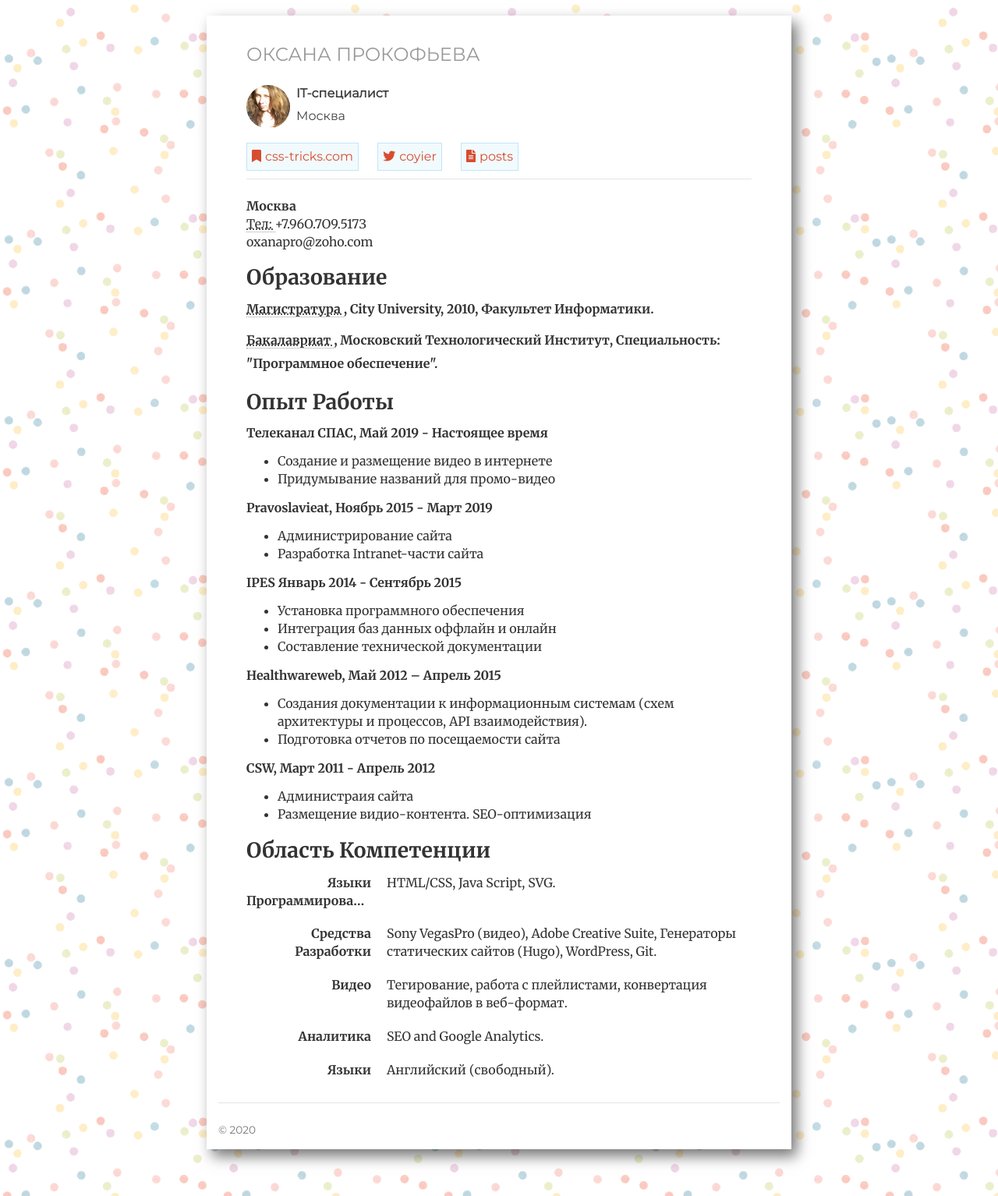
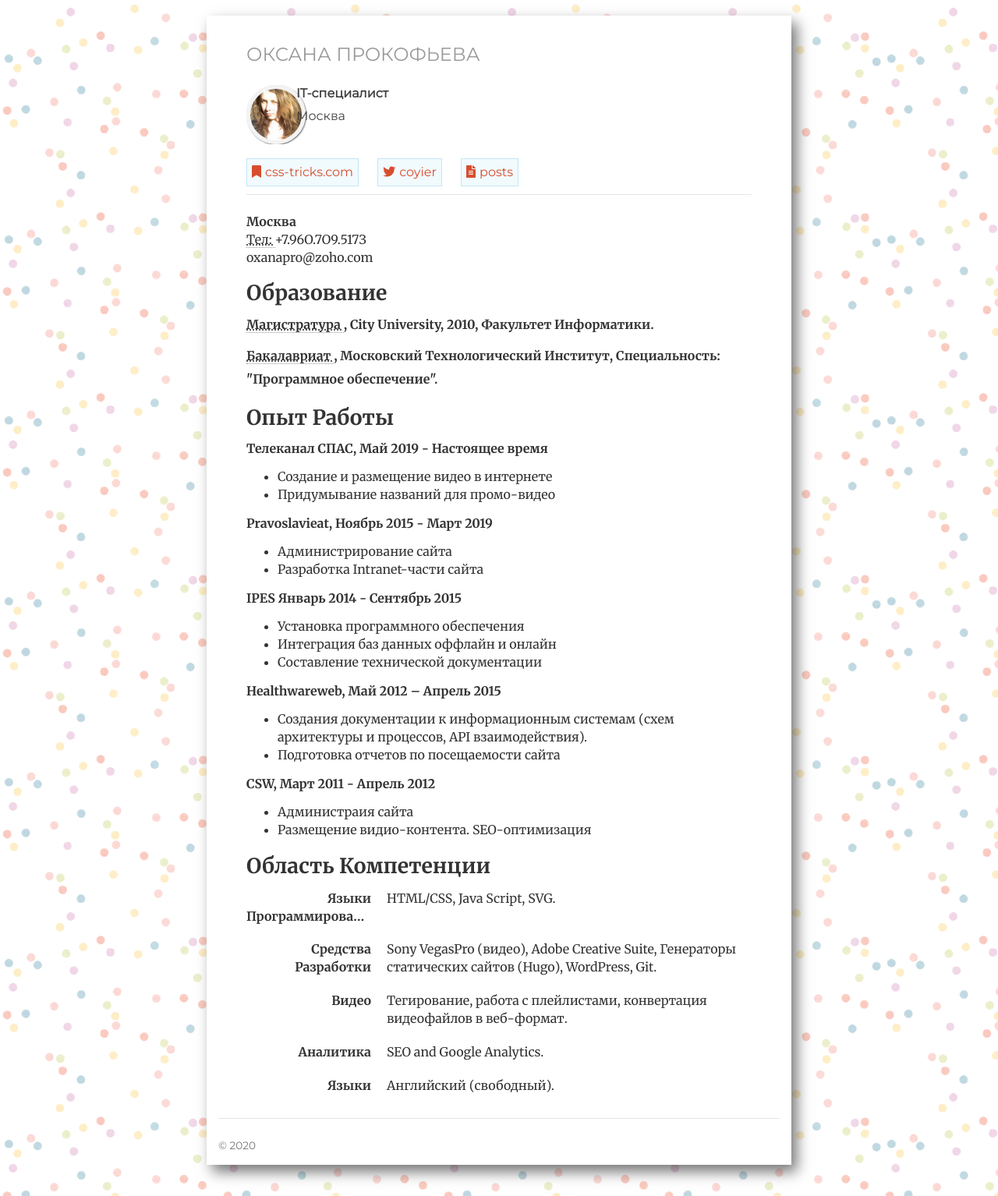
Before and after one commit to cvkp/cvkp.github.io, a Jekyll site: the page built from index.html, in a window 1280 px wide. Shown: the whole page at 78% size. Built offline with Jekyll 4.4.1, drawn with Linux system fonts in a browser that asks for light colours; nearby versions of some CDN libraries; the list of posts is cut into pages by our own code.

Commit message:
Update style.css

```diff
--- a/css/style.css
+++ b/css/style.css
@@ -840,9 +840,20 @@ color: #2ea2cc;
 
 .mh-simple-image__img {
     border-radius: 50%;
-    max-width: 56px;
+
     overflow: hidden;
+
+    border-radius: 50%;
+    max-width: 76px;
+
+    border: 5px solid #f3f3f3;
+    box-shadow: 1px 1px 2px #666;
+
 }
+
+
+
+
 
 
  .mh-contributor__name {
```
